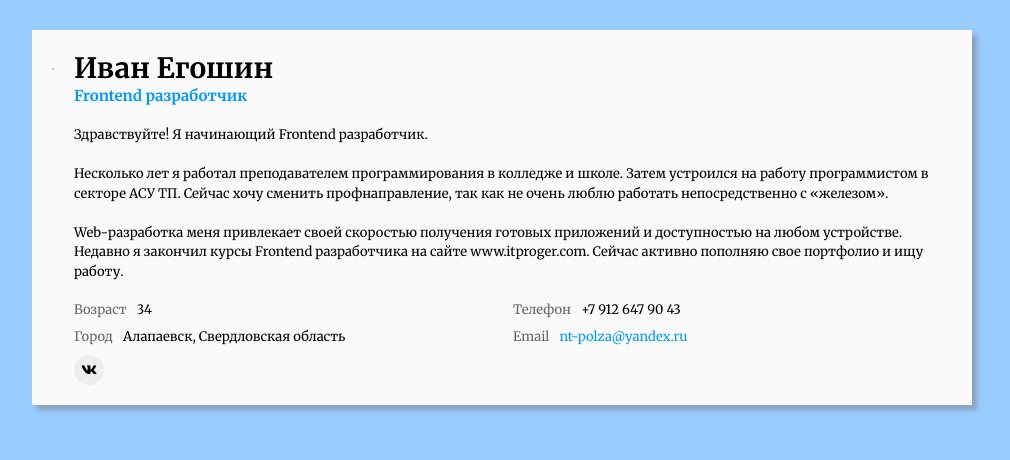
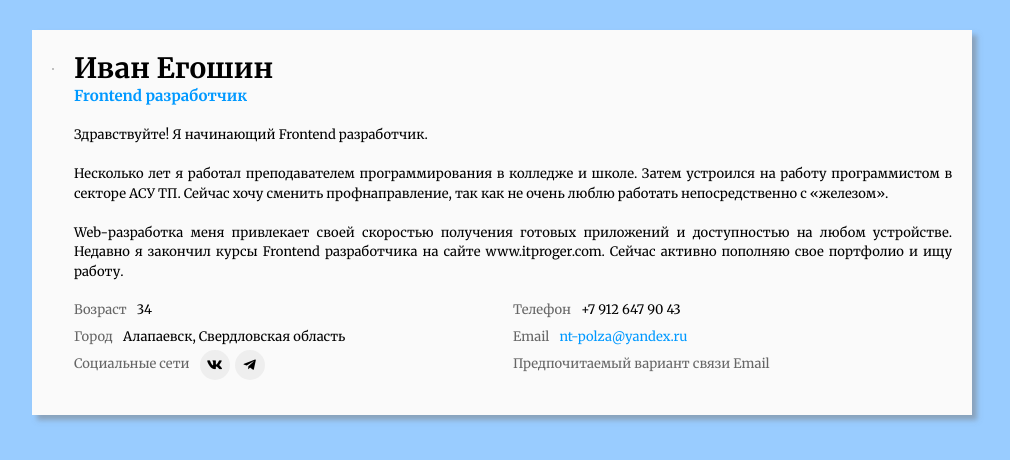
Before and after one commit to Isckatel/-, a website: page app/index.html in a window 1280 px wide. Shown: the whole page, without its empty margins (138-1148 px from the left). Drawn offline with nearby package versions, Linux system fonts and the light colour scheme; files that its build step writes are made by us from their sources.

Commit message:
Закончил интро блок

```diff
--- a/app/index.html
+++ b/app/index.html
@@ -22,20 +22,25 @@
           </p>
           <div class="info">
             <div>
-            <span>Возраст</span> 34
+              <span>Возраст</span> 34
             </div>
             <div>
-            <span>Телефон</span> +7 912 647 90 43
+              <span>Телефон</span> +7 912 647 90 43
             </div>
             <div>
-            <span>Город</span> Алапаевск, Свердловская область
+              <span>Город</span> Алапаевск, Свердловская область
             </div>
             <div>
-            <span>Email</span> <a href="mailto:nt-polza@yandex.ru">nt-polza@yandex.ru</a>
+              <span>Email</span> <a href="mailto:nt-polza@yandex.ru">nt-polza@yandex.ru</a>
             </div>
-          </div>
-          <div class="social">
-            <i class="fab fa-vk"></i>
+            <div>
+              <span>Социальные сети</span>
+              <a class="social" href="https://vk.com/isckatel"><i class="fab fa-vk"></i></a>
+              <a class="social" href="https://t.me/isckatel"><i class="fab fa-telegram-plane"></i></a>
+            </div>
+            <div>
+              <span>Предпочитаемый вариант связи Email</span>
+            </div>
           </div>
         </div>
       </div>
--- a/app/scss/main.scss
+++ b/app/scss/main.scss
@@ -55,6 +55,7 @@ a {
 
     .aout-text {
       line-height: 150%; //120% def
+      text-align: justify;
     }
 
     .info {
@@ -71,10 +72,13 @@ a {
           margin-right: 10px;
           color: #666;
         }
-      }
+
+        a.social {
+          margin-right: 5px;
+          position: relative;
+          top:-5px;
         }
 
-    .social {
         i {
           width: 30px;
           height: 30px;
@@ -82,7 +86,6 @@ a {
           background: #eee;
           text-align: center;
           line-height: 30px; //выровнять по вертикале с помощью этого
-        margin-right: 5 px;
           color:#000;
           font-size: 14px;
           cursor: pointer;
@@ -91,6 +94,7 @@ a {
             color: $mainColor;
           }
         }
-    } //social
+      } //>div
+    } //info
   } //about
 }//block header-intro
```
Lines whose indentation alone changed are shown as unchanged.
